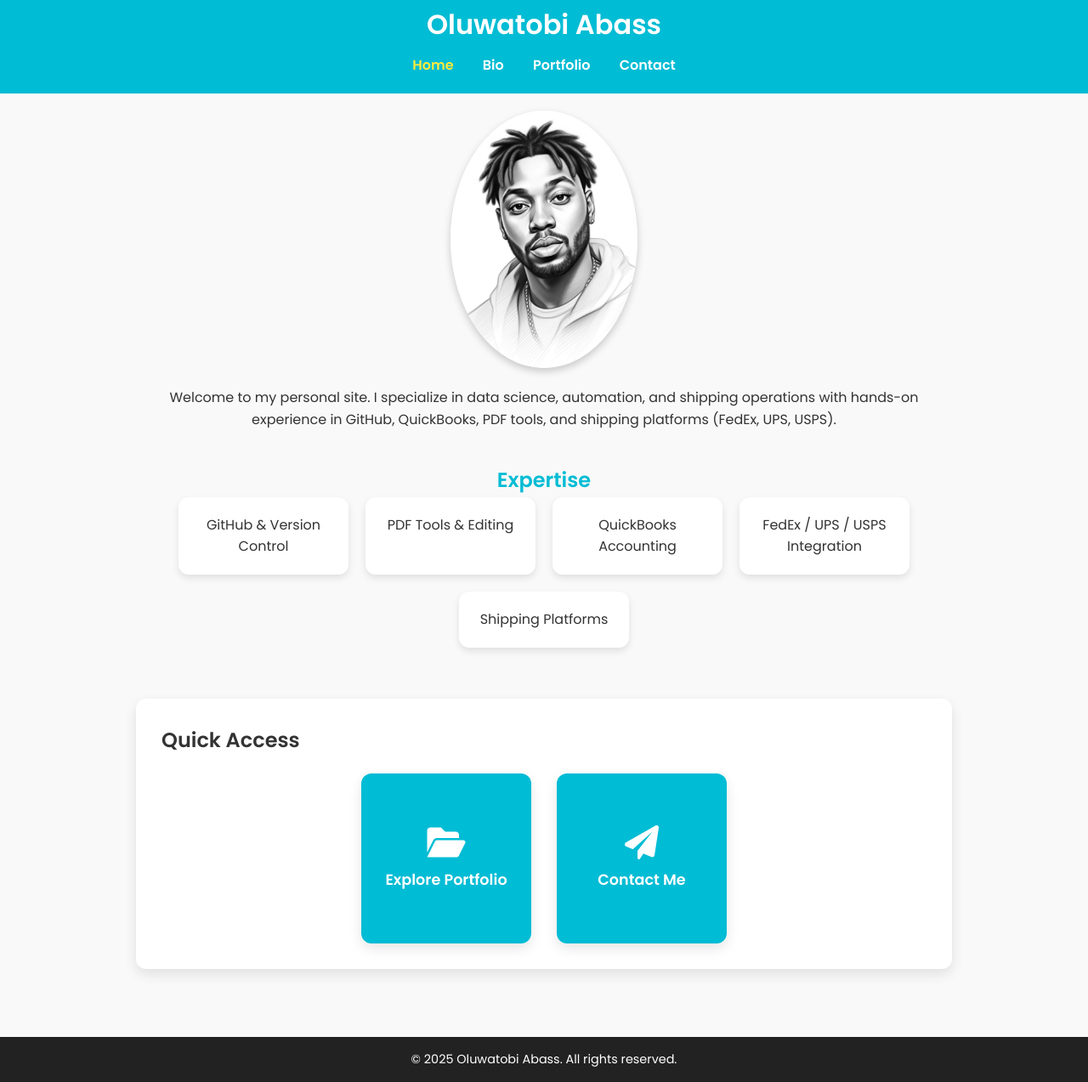
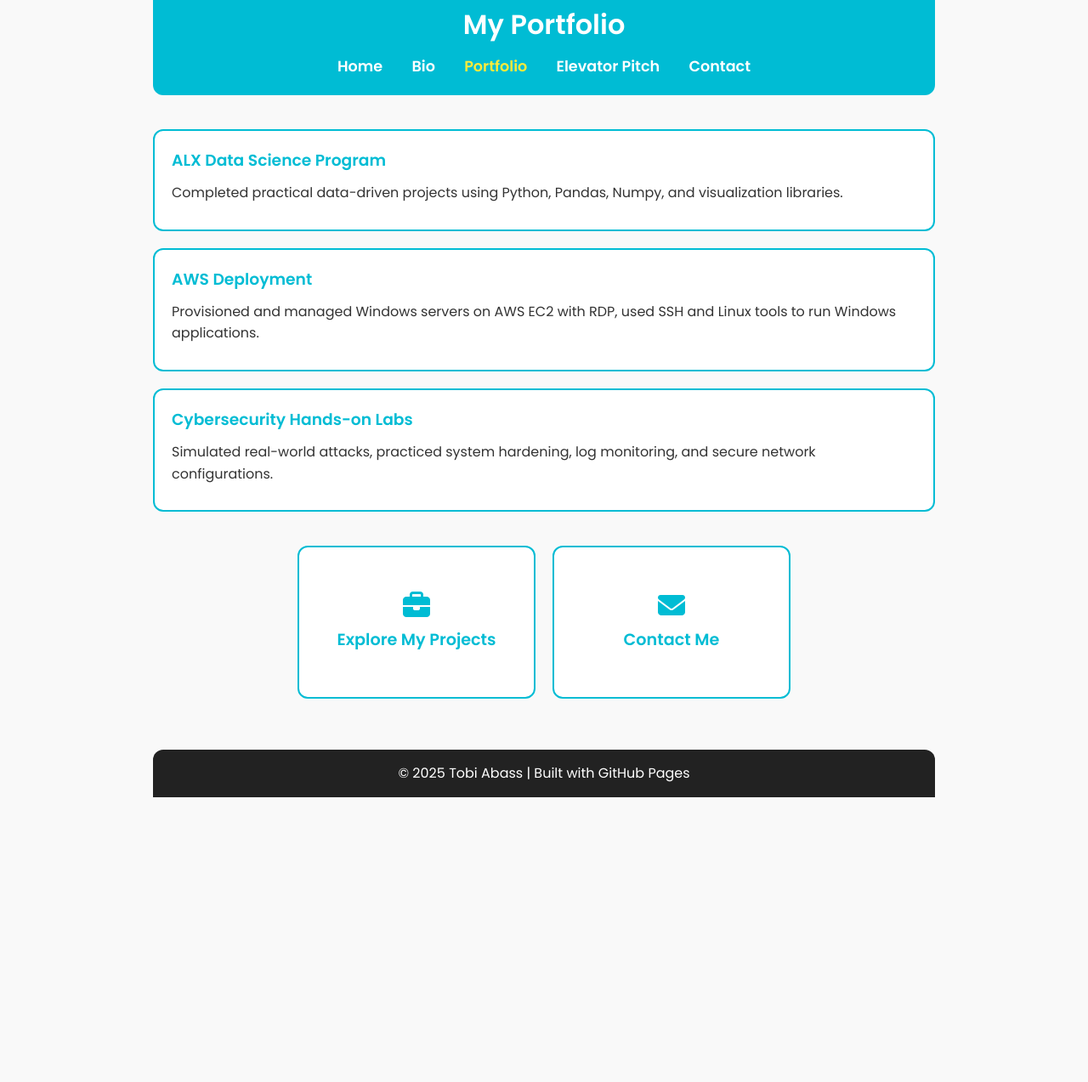
Before and after one commit to Oluwatobiabass/Portfolio, a plain HTML site: page index.html in a window 1280 px wide. Shown: the part 17-1290 px from the top of the page at 85% size. After the commit the page ends 955 px from the top, so only its background shows below. Drawn offline with Linux system fonts and the light colour scheme.

Commit message:
Update index.html

```diff
--- a/index.html
+++ b/index.html
@@ -1,18 +1,24 @@
 <!DOCTYPE html>
 <html lang="en">
 <head>
-  <meta charset="UTF-8">
-  <meta name="viewport" content="width=device-width, initial-scale=1.0">
-  <title>Oluwatobi Abass | Home</title>
-  <link rel="stylesheet" href="https://cdnjs.cloudflare.com/ajax/libs/font-awesome/6.0.0/css/all.min.css">
-  <link rel="stylesheet" href="style.css">
+  <meta charset="UTF-8" />
+  <meta name="viewport" content="width=device-width, initial-scale=1.0" />
+  <title>Portfolio | Tobi Abass</title>
+  <link rel="stylesheet" href="https://cdnjs.cloudflare.com/ajax/libs/font-awesome/6.5.0/css/all.min.css" />
+  <link href="https://fonts.googleapis.com/css2?family=Poppins:wght@300;400;600&display=swap" rel="stylesheet">
   <style>
     :root {
       --accent-color: #00bcd4;
       --hover-accent: #0097a7;
       --text-color: #333;
       --background-color: #f9f9f9;
-      --font-family: 'Poppins', Arial, sans-serif;
+      --font-family: 'Poppins', sans-serif;
+    }
+
+    * {
+      box-sizing: border-box;
+      margin: 0;
+      padding: 0;
     }
 
     body {
@@ -20,19 +26,25 @@
       background: var(--background-color);
       color: var(--text-color);
       line-height: 1.6;
-      margin: 0;
-      padding: 0;
+      padding: 0 20px;
+      max-width: 960px;
+      margin: auto;
     }
 
     header {
       background: var(--accent-color);
       color: #fff;
+      text-align: center;
       padding: 20px;
-      text-align: center;
+      border-radius: 0 0 12px 12px;
     }
 
     header h1 {
       font-size: 2rem;
+    }
+
+    nav {
+      margin-top: 10px;
     }
 
     nav a {
@@ -40,230 +52,127 @@
       text-decoration: none;
       margin: 0 15px;
       font-weight: bold;
+      font-size: 1.1rem;
     }
 
+    nav a.active,
     nav a:hover {
       color: #ffeb3b;
     }
 
-    main {
-      max-width: 1000px;
-      margin: auto;
-      padding: 20px;
+    .portfolio-section {
+      margin-top: 40px;
     }
 
-    .profile {
-      text-align: center;
-      margin-bottom: 40px;
-    }
-
-    .profile img {
-      width: 220px;
-      height: auto;
-      border-radius: 50%;
-      box-shadow: 0 4px 10px rgba(0,0,0,0.2);
-      margin-bottom: 15px;
-    }
-
-    .expertise {
-      margin-top: 30px;
-      animation: fadeInUp 0.8s ease forwards;
-      opacity: 0;
-    }
-
-    .expertise h2 {
-      color: var(--accent-color);
-      text-align: center;
-    }
-
-    .expertise ul {
-      display: flex;
-      flex-wrap: wrap;
-      justify-content: center;
-      gap: 20px;
-      list-style: none;
-      padding: 0;
-    }
-
-    .expertise li {
-      background: #fff;
+    .project {
+      background: white;
+      border: 2px solid var(--accent-color);
       border-radius: 12px;
       padding: 20px;
-      width: 200px;
-      text-align: center;
-      box-shadow: 0 4px 8px rgba(0,0,0,0.1);
+      margin-bottom: 20px;
       transition: transform 0.3s ease, box-shadow 0.3s ease;
     }
 
-    .expertise li:hover {
+    .project:hover {
       transform: translateY(-5px);
-      box-shadow: 0 6px 12px rgba(0,0,0,0.15);
+      box-shadow: 0 4px 20px rgba(0, 0, 0, 0.1);
     }
 
-    .quick-links {
-      margin-top: 60px;
-      padding: 30px;
-      background: #fff;
-      border-radius: 12px;
-      box-shadow: 0 6px 15px rgba(0,0,0,0.1);
-      animation: fadeInUp 0.8s ease forwards;
-      opacity: 0;
+    .project h3 {
+      margin-bottom: 10px;
+      color: var(--accent-color);
     }
 
-    .quick-card-container {
-      display: flex;
-      justify-content: center;
-      gap: 30px;
-      margin-top: 20px;
-      flex-wrap: wrap;
-    }
-
-    .quick-card {
-      width: 200px;
-      height: 200px;
-      perspective: 1000px;
-      text-decoration: none;
-    }
-
-    .card-inner {
-      width: 100%;
-      height: 100%;
-      transition: transform 0.6s;
-      transform-style: preserve-3d;
-      position: relative;
-      border-radius: 12px;
-      box-shadow: 0 6px 15px rgba(0,0,0,0.1);
-    }
-
-    .quick-card:hover .card-inner {
-      transform: rotateY(180deg);
-    }
-
-    .card-front, .card-back {
-      position: absolute;
-      width: 100%;
-      height: 100%;
-      backface-visibility: hidden;
-      background: var(--accent-color);
-      color: white;
-      display: flex;
-      flex-direction: column;
-      justify-content: center;
-      align-items: center;
-      border-radius: 12px;
-      font-weight: bold;
-      padding: 20px;
-      font-size: 1.1rem;
-    }
-
-    .card-front i {
-      font-size: 2.5rem;
+    .project p {
       margin-bottom: 10px;
     }
 
-    .card-back {
-      background: var(--hover-accent);
-      transform: rotateY(180deg);
-      font-size: 0.95rem;
-      text-align: center;
+    .explore-links {
+      display: flex;
+      flex-wrap: wrap;
+      gap: 20px;
+      justify-content: center;
+      margin: 40px 0;
+    }
+
+    .explore-card {
+      background: white;
+      border: 2px solid var(--accent-color);
+      border-radius: 12px;
+      width: 280px;
+      height: 180px;
+      display: flex;
+      flex-direction: column;
+      align-items: center;
+      justify-content: center;
+      font-size: 1.2rem;
+      font-weight: bold;
+      color: var(--accent-color);
+      text-decoration: none;
+      transition: transform 0.3s ease, box-shadow 0.3s ease;
+    }
+
+    .explore-card:hover {
+      transform: scale(1.05);
+      box-shadow: 0 4px 20px rgba(0, 0, 0, 0.1);
+    }
+
+    .explore-card i {
+      font-size: 2rem;
+      margin-bottom: 10px;
     }
 
     footer {
       text-align: center;
       background: #222;
       color: #fff;
-      padding: 15px 0;
+      padding: 15px;
       margin-top: 60px;
-    }
-
-    @keyframes fadeInUp {
-      from {
-        opacity: 0;
-        transform: translateY(20px);
-      }
-      to {
-        opacity: 1;
-        transform: translateY(0);
-      }
-    }
-
-    @media (max-width: 600px) {
-      .quick-card-container {
-        flex-direction: column;
-        align-items: center;
-      }
+      border-radius: 12px 12px 0 0;
     }
   </style>
 </head>
 <body>
   <header>
-    <h1>Oluwatobi Abass</h1>
+    <h1>My Portfolio</h1>
     <nav>
-      <a href="index.html" class="active">Home</a>
+      <a href="index.html">Home</a>
       <a href="bio.html">Bio</a>
-      <a href="portfolio.html">Portfolio</a>
+      <a href="portfolio.html" class="active">Portfolio</a>
+      <a href="elevator.html">Elevator Pitch</a>
       <a href="contact.html">Contact</a>
     </nav>
   </header>
 
-  <main>
-    <section class="profile">
-      <img src="images/Oluwatobi-Abass-Photo.jpg" alt="Oluwatobi Abass">
-      <p>Welcome to my personal site. I specialize in data science, automation, and shipping operations with hands-on experience in GitHub, QuickBooks, PDF tools, and shipping platforms (FedEx, UPS, USPS).</p>
-    </section>
+  <main class="portfolio-section">
+    <div class="project">
+      <h3>ALX Data Science Program</h3>
+      <p>Completed practical data-driven projects using Python, Pandas, Numpy, and visualization libraries.</p>
+    </div>
+    <div class="project">
+      <h3>AWS Deployment</h3>
+      <p>Provisioned and managed Windows servers on AWS EC2 with RDP, used SSH and Linux tools to run Windows applications.</p>
+    </div>
+    <div class="project">
+      <h3>Cybersecurity Hands-on Labs</h3>
+      <p>Simulated real-world attacks, practiced system hardening, log monitoring, and secure network configurations.</p>
+    </div>
 
-    <section class="expertise">
-      <h2>Expertise</h2>
-      <ul>
-        <li>GitHub & Version Control</li>
-        <li>PDF Tools & Editing</li>
-        <li>QuickBooks Accounting</li>
-        <li>FedEx / UPS / USPS Integration</li>
-        <li>Shipping Platforms</li>
-      </ul>
-    </section>
-
-    <section class="quick-links">
-      <h2 class="section-title">Quick Access</h2>
-      <div class="quick-card-container">
-        <a href="portfolio.html" class="quick-card">
-          <div class="card-inner">
-            <div class="card-front">
-              <i class="fas fa-folder-open"></i>
-              Explore Portfolio
-            </div>
-            <div class="card-back">
-              Projects, case studies, and more.
-            </div>
-          </div>
-        </a>
-        <a href="contact.html" class="quick-card">
-          <div class="card-inner">
-            <div class="card-front">
-              <i class="fas fa-paper-plane"></i>
-              Contact Me
-            </div>
-            <div class="card-back">
-              Reach out for collaboration.
-            </div>
-          </div>
-        </a>
-      </div>
-    </section>
+    <!-- Explore Cards Section -->
+    <div class="explore-links">
+      <a href="portfolio.html" class="explore-card">
+        <i class="fas fa-briefcase"></i>
+        Explore My Projects
+      </a>
+      <a href="contact.html" class="explore-card">
+        <i class="fas fa-envelope"></i>
+        Contact Me
+      </a>
+    </div>
   </main>
 
   <footer>
-    <p>&copy; 2025 Oluwatobi Abass. All rights reserved.</p>
+    &copy; 2025 Tobi Abass | Built with GitHub Pages
   </footer>
-
-  <script>
-    ['.expertise', '.quick-links'].forEach(selector => {
-      const section = document.querySelector(selector);
-      if (section) {
-        section.style.opacity = '1';
-        section.style.transform = 'translateY(0)';
-      }
-    });
-  </script>
 </body>
 </html>
```
